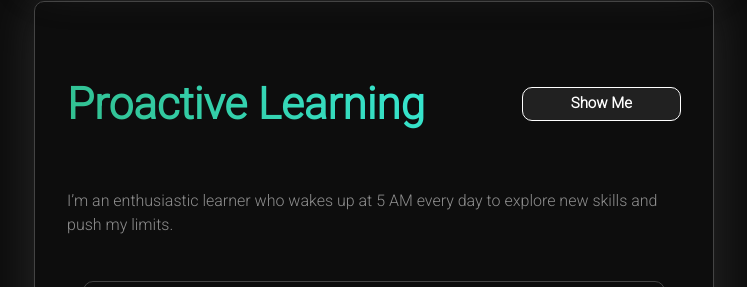
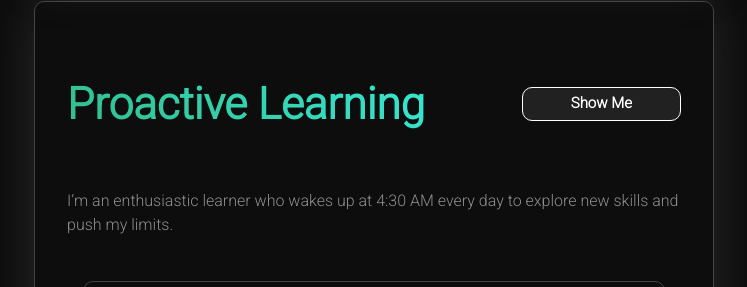
Before and after one commit to henrycheunghw/henrycheunghw.github.io, a React (Create React App) app: page /skills in a window 1280 px wide. Shown: the part 3524-3811 px from the top of the page, without its empty margins (266-1013 px from the left). Built offline with nearby package versions, Linux system fonts and the light colour scheme.

Commit message:
adjust wake up time

```diff
--- a/src/components/skills/Skills.js
+++ b/src/components/skills/Skills.js
@@ -220,7 +220,7 @@ const Skills = () => {
                                     </NavLink>
                                 </div>
                                 <p>
-                                    I’m an enthusiastic learner who wakes up at 5 AM every day to explore new skills and push my limits.
+                                    I’m an enthusiastic learner who wakes up at 4:30 AM every day to explore new skills and push my limits.
                                 </p>
                             </div>
                             <div className="card-items">
```
